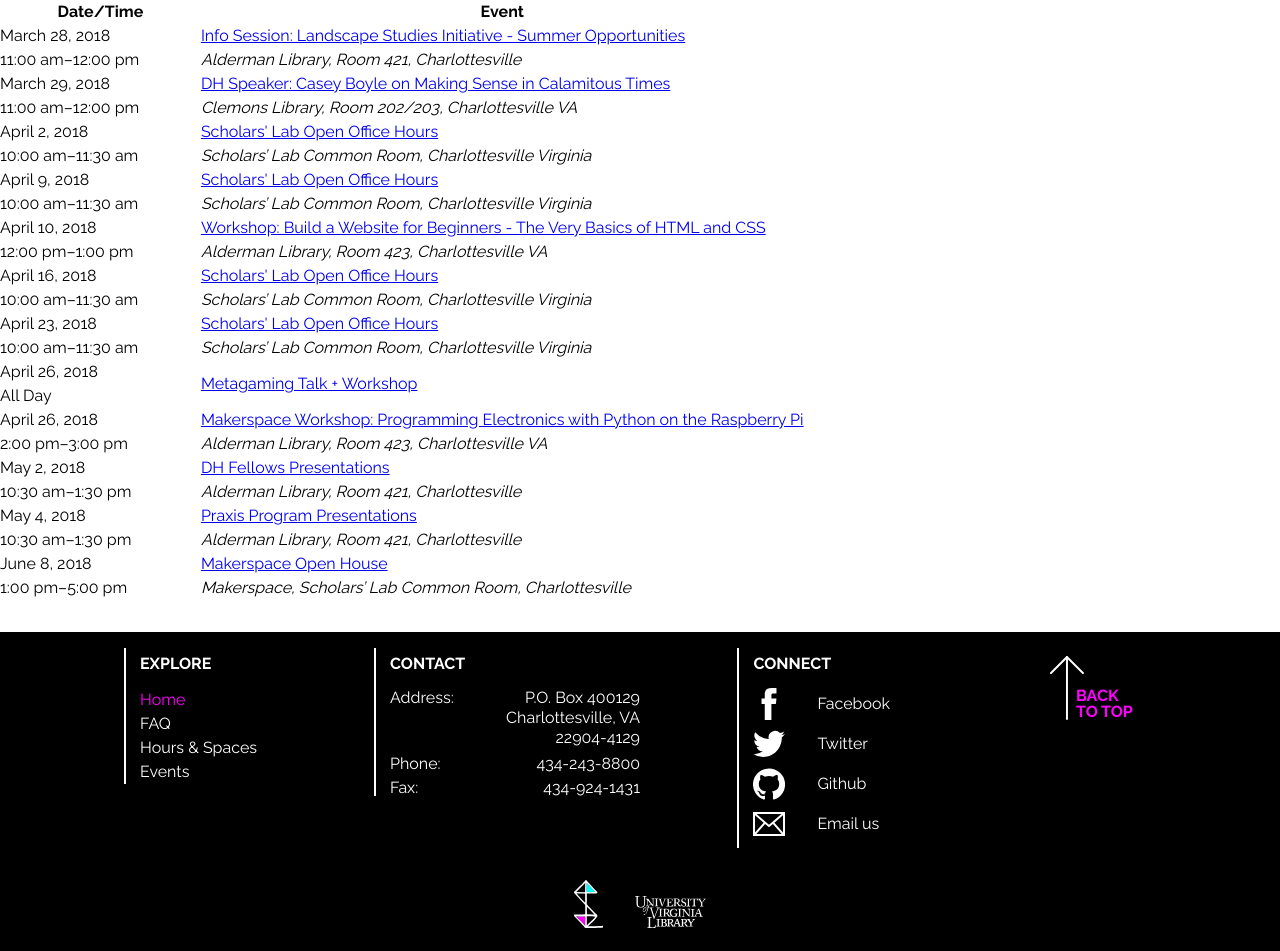
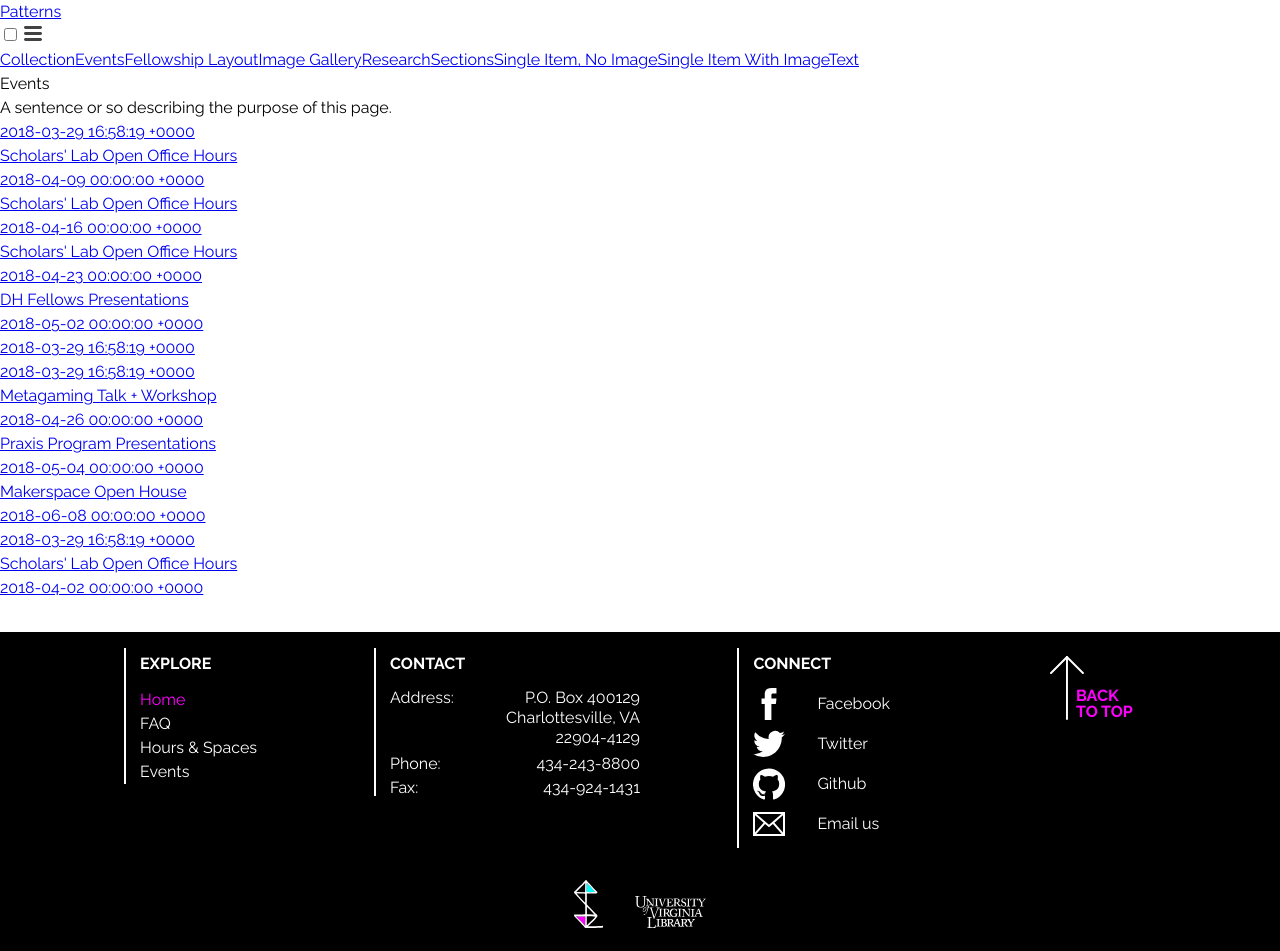
Before and after one commit to kbdonnally/patterns, a Jekyll site: the page built from pages/events.html, in a window 1280 px wide. Built offline with Jekyll 4.4.1, drawn with Linux system fonts in a browser that asks for light colours; some web fonts are replaced.

Commit message:
Replace hard-coded events w/ Liquid loop of events collection

```diff
--- a/pages/events.html
+++ b/pages/events.html
@@ -1,122 +1,29 @@
 ---
-layout: no-header
+layout: default
 title: Events
 permalink: /events/
 ---
 
-<table cellpadding="0" cellspacing="0" class="events-table" >
-    <thead>
-        <tr>
-			<th class="event-time" width="25%">Date/Time</th>
-			<th class="event-description">Event</th>
-		</tr>
-   	</thead>
-    <tbody><tr>
-			<td>
-                March 28, 2018<br/>
-                11:00 am–12:00 pm
-            </td>
-            <td>
-                <a href="http://scholarslab.org/events/info-session-landscape-studies-initiative-summer-opportunities/">Info Session: Landscape Studies Initiative - Summer Opportunities</a>
-                <br/><i>Alderman Library, Room 421, Charlottesville </i>
-            </td>
-        </tr><tr>
-			<td>
-                March 29, 2018<br/>
-                11:00 am–12:00 pm
-            </td>
-            <td>
-                <a href="http://scholarslab.org/events/dh-speaker-casey-boyle-on-making-sense-in-calamitous-times/">DH Speaker: Casey Boyle on Making Sense in Calamitous Times</a>
-                <br/><i>Clemons Library, Room 202/203, Charlottesville VA</i>
-            </td>
-        </tr><tr>
-			<td>
-                April 2, 2018<br/>
-                10:00 am–11:30 am
-            </td>
-            <td>
-                <a href="http://scholarslab.org/events/scholars-lab-open-office-hours-2018-04-02/">Scholars&#039; Lab Open Office Hours</a>
-                <br/><i>Scholars&#8217; Lab Common Room, Charlottesville Virginia</i>
-            </td>
-        </tr><tr>
-			<td>
-                April 9, 2018<br/>
-                10:00 am–11:30 am
-            </td>
-            <td>
-                <a href="http://scholarslab.org/events/scholars-lab-open-office-hours-2018-04-09/">Scholars&#039; Lab Open Office Hours</a>
-                <br/><i>Scholars&#8217; Lab Common Room, Charlottesville Virginia</i>
-            </td>
-        </tr><tr>
-			<td>
-                April 10, 2018<br/>
-                12:00 pm–1:00 pm
-            </td>
-            <td>
-                <a href="http://scholarslab.org/events/build-a-website-for-beginners-the-very-basics-of-html-and-css/">Workshop: Build a Website for Beginners - The Very Basics of HTML and CSS</a>
-                <br/><i>Alderman Library, Room 423, Charlottesville VA</i>
-            </td>
-        </tr><tr>
-			<td>
-                April 16, 2018<br/>
-                10:00 am–11:30 am
-            </td>
-            <td>
-                <a href="http://scholarslab.org/events/scholars-lab-open-office-hours-2018-04-16/">Scholars&#039; Lab Open Office Hours</a>
-                <br/><i>Scholars&#8217; Lab Common Room, Charlottesville Virginia</i>
-            </td>
-        </tr><tr>
-			<td>
-                April 23, 2018<br/>
-                10:00 am–11:30 am
-            </td>
-            <td>
-                <a href="http://scholarslab.org/events/scholars-lab-open-office-hours-2018-04-23/">Scholars&#039; Lab Open Office Hours</a>
-                <br/><i>Scholars&#8217; Lab Common Room, Charlottesville Virginia</i>
-            </td>
-        </tr><tr>
-			<td>
-                April 26, 2018<br/>
-                All Day
-            </td>
-            <td>
-                <a href="http://scholarslab.org/events/metagaming-talk-workshop/">Metagaming Talk + Workshop</a>
+<div class="events-landing-wrapper">
+  <div class="events-landing-grid">
+    <div class="events-landing__big-title" aria-label="Landing page">
+      <div class="events-title__text">Events</div>
+    </div>
+    <div class="events-landing__description">A sentence or so describing the purpose of this page.</div>
+  </div>
+</div>
 
-            </td>
-        </tr><tr>
-			<td>
-                April 26, 2018<br/>
-                2:00 pm–3:00 pm
-            </td>
-            <td>
-                <a href="http://scholarslab.org/events/programming-on-the-raspberry-pi/">Makerspace Workshop: Programming Electronics with Python on the Raspberry Pi</a>
-                <br/><i>Alderman Library, Room 423, Charlottesville VA</i>
-            </td>
-        </tr><tr>
-			<td>
-                May 2, 2018<br/>
-                10:30 am–1:30 pm
-            </td>
-            <td>
-                <a href="http://scholarslab.org/events/dh-fellows-presentation/">DH Fellows Presentations</a>
-                <br/><i>Alderman Library, Room 421, Charlottesville </i>
-            </td>
-        </tr><tr>
-			<td>
-                May 4, 2018<br/>
-                10:30 am–1:30 pm
-            </td>
-            <td>
-                <a href="http://scholarslab.org/events/praxis-program-presentations/">Praxis Program Presentations</a>
-                <br/><i>Alderman Library, Room 421, Charlottesville </i>
-            </td>
-        </tr><tr>
-			<td>
-                June 8, 2018<br/>
-                1:00 pm–5:00 pm
-            </td>
-            <td>
-                <a href="http://scholarslab.org/events/makerspace-open-house/">Makerspace Open House</a>
-                <br/><i>Makerspace, Scholars&#8217; Lab Common Room, Charlottesville </i>
-            </td>
-        </tr></tbody></table>
+<div class="events-main-content">
+	{% for page in site.events %}
+	  <!-- project preview: -->
+	  <div class="events__item">
+	    <a href="{{ site.baseurl }}/events/{{ page.title | slugify }}" aria-label="{{ page.title }}">
+	      <!--div class="events-item__img">
+	        <img src="{{ '/assets/img/events/' | append: page.preview-img | relative_url }}" alt="{{ page.title }}">
+	      </div-->
+	      <div class="events-item__title">{{ page.title }}</div>
+	      <div class="events-item__date">{{ page.date }}</div>
+	    </a>
+	  </div>
+	{% endfor %}
+</div>
```
